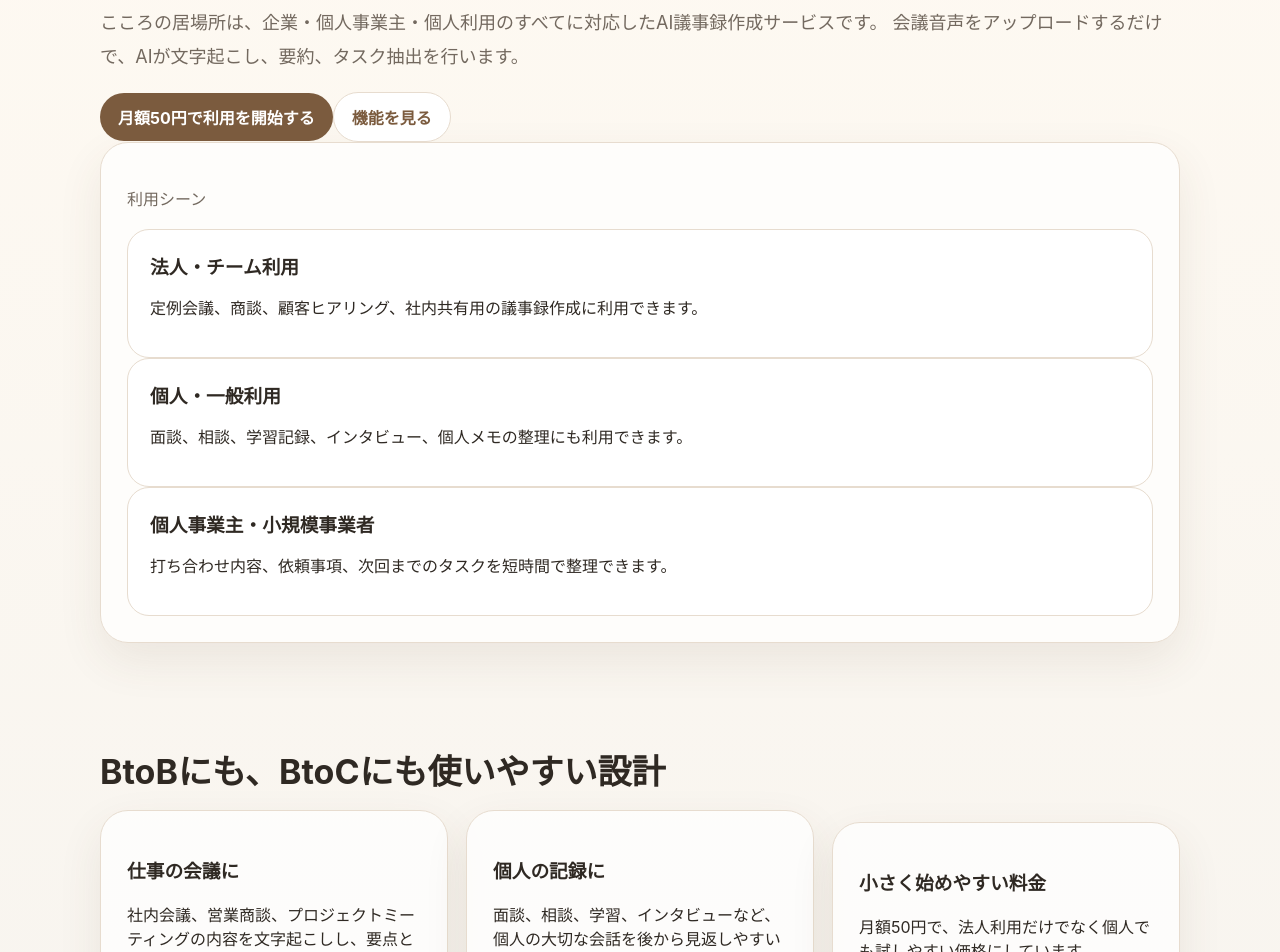
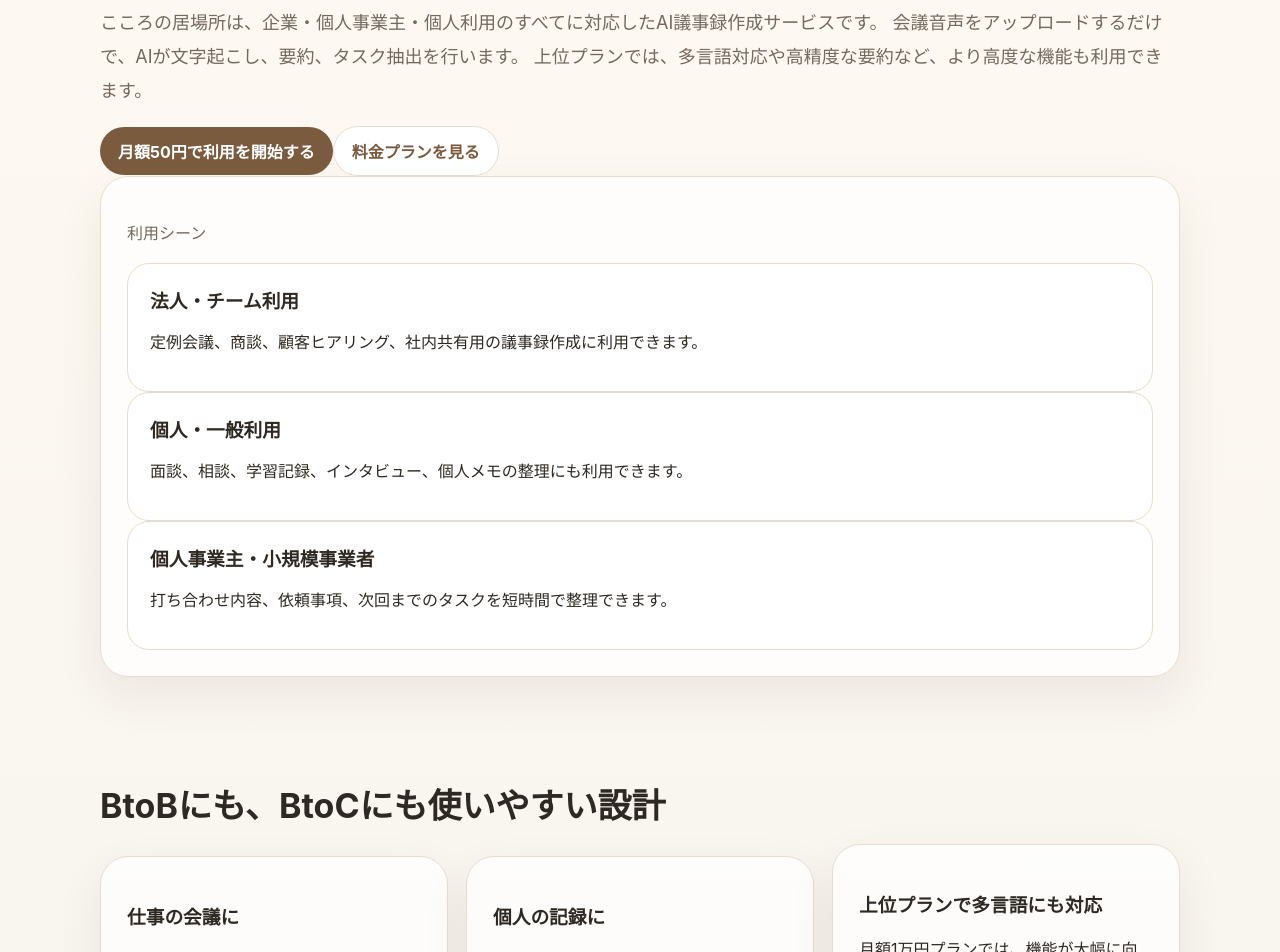
Before and after one commit to Yuki-ux-jpg-png/ai_gijiroku, a Next.js app: page / in a window 1280 px wide. Shown: the part 320-1272 px from the top of the page. Built offline with nearby package versions, Linux system fonts and the light colour scheme.

Commit message:
Update page.tsx

```diff
--- a/app/page.tsx
+++ b/app/page.tsx
@@ -17,6 +17,7 @@ export default function Home() {
             <p className="lead">
               こころの居場所は、企業・個人事業主・個人利用のすべてに対応したAI議事録作成サービスです。
               会議音声をアップロードするだけで、AIが文字起こし、要約、タスク抽出を行います。
+              上位プランでは、多言語対応や高精度な要約など、より高度な機能も利用できます。
             </p>
 
             <div className="actions">
@@ -26,8 +27,8 @@ export default function Home() {
               >
                 月額50円で利用を開始する
               </Link>
-              <Link className="btn secondary" href="/features">
-                機能を見る
+              <Link className="btn secondary" href="/pricing">
+                料金プランを見る
               </Link>
             </div>
           </div>
@@ -79,9 +80,10 @@ export default function Home() {
             </div>
 
             <div className="card">
-              <h3>小さく始めやすい料金</h3>
+              <h3>上位プランで多言語にも対応</h3>
               <p>
-                月額50円で、法人利用だけでなく個人でも試しやすい価格にしています。
+                月額1万円プランでは、機能が大幅に向上し、多言語の文字起こしや要約にも対応できます。
+                海外との打ち合わせや外国語インタビューにも活用できます。
               </p>
             </div>
           </div>
```
